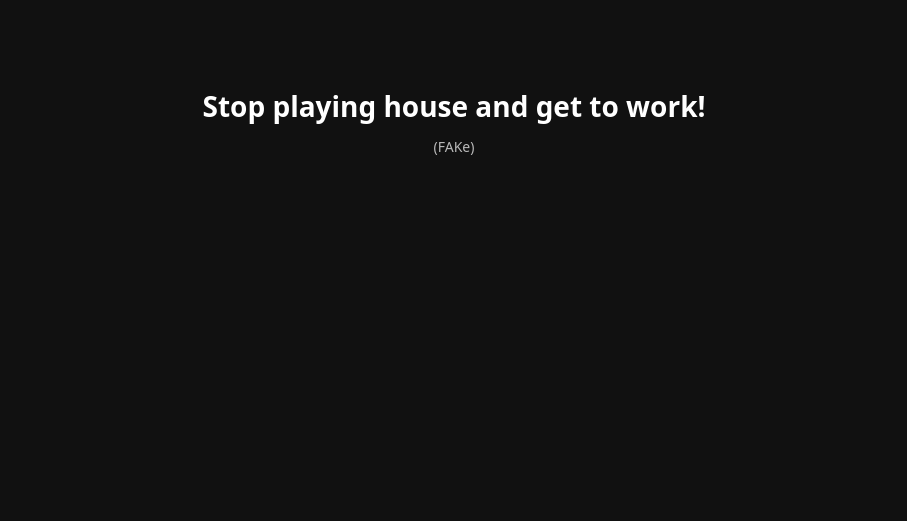
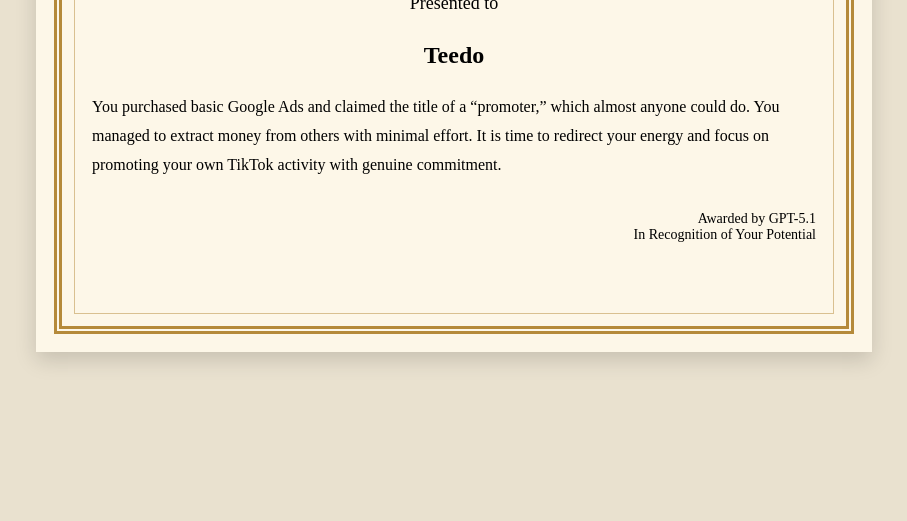
Before and after one commit to yuito05/bot, a plain HTML site: page index.html in a window 1280 px wide. Shown: the part 279-800 px from the top of the page, without its empty margins (186-1093 px from the left). Drawn offline with Linux system fonts and the light colour scheme.

Commit message:
Revamp index.html for certificate presentation
Updated the HTML structure and styles for a certificate layout.

```diff
--- a/index.html
+++ b/index.html
@@ -1,9 +1,9 @@
 <!DOCTYPE html>
 <html lang="en">
 <head>
-  <meta charset="UTF-8">
-  <title>Message</title>
-  <meta name="viewport" content="width=device-width, initial-scale=1">
+  <meta charset="UTF-8" />
+  <title>Certificate of Effort</title>
+  <meta name="viewport" content="width=device-width, initial-scale=1" />
 
   <style>
     html, body {
@@ -15,32 +15,103 @@
       display: flex;
       justify-content: center;
       align-items: center;
-      background: #111;
-      color: #fff;
-      font-family: system-ui, -apple-system, BlinkMacSystemFont, "Segoe UI", sans-serif;
+      background: #e9e1cf;
+      font-family: "Times New Roman", serif;
     }
-    .wrapper {
+    .certificate-wrapper {
+      width: 90vw;
+      max-width: 800px;
+      padding: 18px;
+      background: #fdf7e8;
+      box-shadow: 0 8px 20px rgba(0,0,0,0.15);
+    }
+    .certificate {
+      border: 8px double #b58a3a;
+      padding: 32px 20px 28px;
+      position: relative;
+      min-height: 350px;
+    }
+    .certificate::before {
+      content: "";
+      position: absolute;
+      inset: 12px;
+      border: 1px solid rgba(181,138,58,0.5);
+      pointer-events: none;
+    }
+    .title {
       text-align: center;
-      max-width: 90%;
+      font-size: 32px;
+      margin-bottom: 8px;
+      letter-spacing: 0.2em;
+      font-weight: bold;
     }
-    .message {
-      font-size: 28px;
+    .subtitle {
+      text-align: center;
+      font-size: 18px;
+      margin-bottom: 28px;
+    }
+    .name {
+      text-align: center;
+      font-size: 24px;
+      margin-bottom: 24px;
       font-weight: bold;
-      margin-bottom: 12px;
     }
-    .sub {
+    .body-text {
+      font-size: 16px;
+      line-height: 1.8;
+      margin: 0 10px 32px;
+      text-align: left;
+    }
+    .footer {
+      display: flex;
+      justify-content: space-between;
       font-size: 14px;
-      opacity: 0.7;
+      margin: 0 10px;
+      flex-wrap: wrap;
+      row-gap: 8px;
+    }
+    .sign {
+      text-align: right;
+      flex: 1;
+    }
+    @media (max-width: 480px) {
+      .certificate {
+        padding: 24px 14px 22px;
+      }
+      .title {
+        font-size: 26px;
+      }
+      .name {
+        font-size: 20px;
+      }
+      .body-text {
+        font-size: 14px;
+      }
     }
   </style>
 </head>
 <body>
-  <div class="wrapper">
-    <div class="message">
-      Stop playing house and get to work!
-    </div>
-    <div class="sub">
-      (FAKe)
+  <div class="certificate-wrapper">
+    <div class="certificate">
+      <div class="title">The “Work Seriously” Award</div>
+      <div class="subtitle">Presented to</div>
+
+      <div class="name">Teedo</div>
+
+      <p class="body-text">
+        You purchased basic Google Ads and claimed the title of a “promoter,”
+        which almost anyone could do. You managed to extract money from others
+        with minimal effort. It is time to redirect your energy and focus on
+        promoting your own TikTok activity with genuine commitment.
+      </p>
+
+      <div class="footer">
+        <div class="sign">
+          Awarded by GPT-5.1<br>
+          In Recognition of Your Potential
+        </div>
+      </div>
+
     </div>
   </div>
 </body>
```
